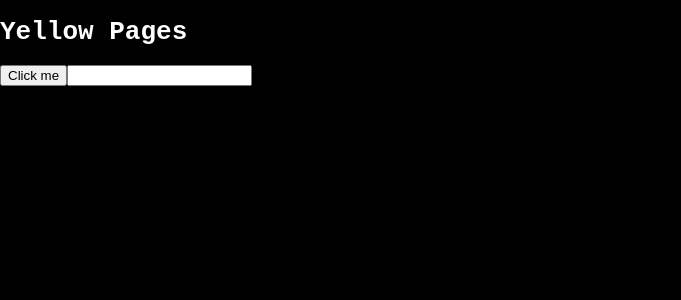
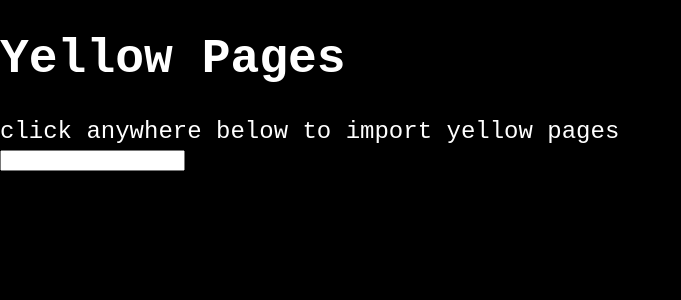
Before and after one commit to li6in9muyou/yellow-pages, a React (Vite) app: page / in a window 1280 px wide. Shown: the top 300 px of the page, without its empty margins (0-681 px from the left). Built offline with nearby package versions, Linux system fonts and the light colour scheme.

Commit message:
ok: click anywhere in the page to import yellow pages

```diff
--- a/index.html
+++ b/index.html
@@ -6,7 +6,6 @@
     <title>Yellow Pages</title>
   </head>
   <body>
-    <div id="root"></div>
     <script type="module" src="/src/main.tsx"></script>
   </body>
 </html>
--- a/src/App.css
+++ b/src/App.css
@@ -1,9 +1,19 @@
+body {
+  display: flex;
+  flex-direction: column;
+  height: 100vh;
+  font-size: 1.5rem;
+}
+
 main {
+  flex-grow: 1;
+}
+
+.links {
   display: flex;
   flex-direction: column;
   gap: 2rem;
-  font-size: 1.5rem;
-  margin: 1rem 0;
+  margin-top: 1rem;
 }
 
 h1 {
--- a/src/App.tsx
+++ b/src/App.tsx
@@ -95,7 +95,7 @@
 
 function App() {
   const [TEMPLATES, setTEMPLATES] = useState<TemplateType[]>([]);
-  const handleClick = useCallback(
+  const handleImport = useCallback(
     () => handleLoadYellowPages(setTEMPLATES),
     [setTEMPLATES],
   );
@@ -120,13 +120,17 @@
   return (
     <>
       <h1>yellow pages</h1>
-      <button onClick={handleClick}>Click me</button>
-      <input
-        type="text"
-        value={templateInput}
-        onChange={handleTemplateInputChange}
-      />
-      <main>{links.map((link) => link && <Link key={link} url={link} />)}</main>
+      <section>click anywhere below to import yellow pages</section>
+      <main onClick={handleImport}>
+        <input
+          type="text"
+          value={templateInput}
+          onChange={handleTemplateInputChange}
+        />
+        <section className="links">
+          {links.map((link) => link && <Link key={link} url={link} />)}
+        </section>
+      </main>
     </>
   );
 }
--- a/src/main.tsx
+++ b/src/main.tsx
@@ -3,7 +3,7 @@
 import React from "react";
 import ReactDOM from "react-dom/client";
 
-ReactDOM.createRoot(document.getElementById("root")!).render(
+ReactDOM.createRoot(document.body).render(
   <React.StrictMode>
     <App />
   </React.StrictMode>,
```
